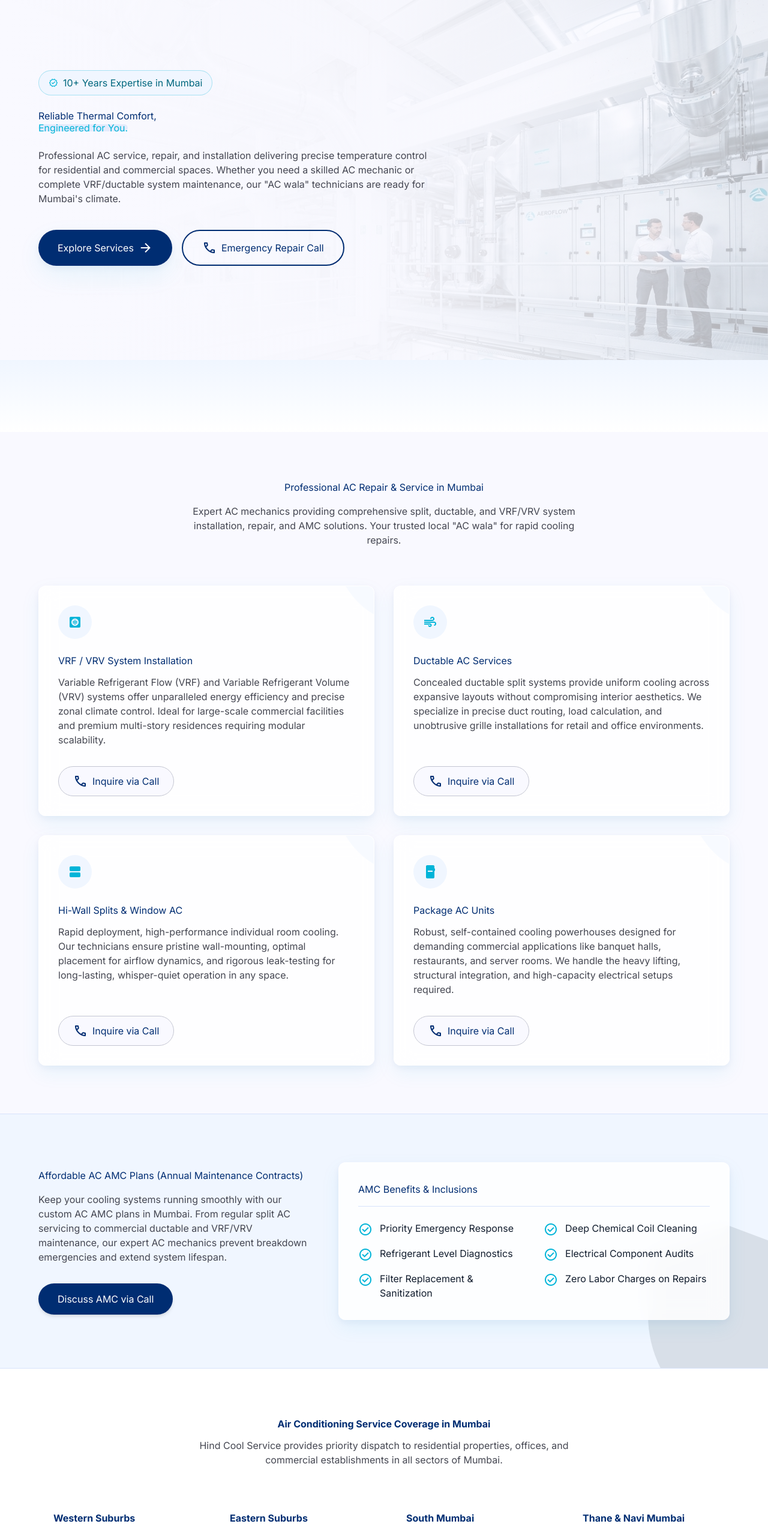
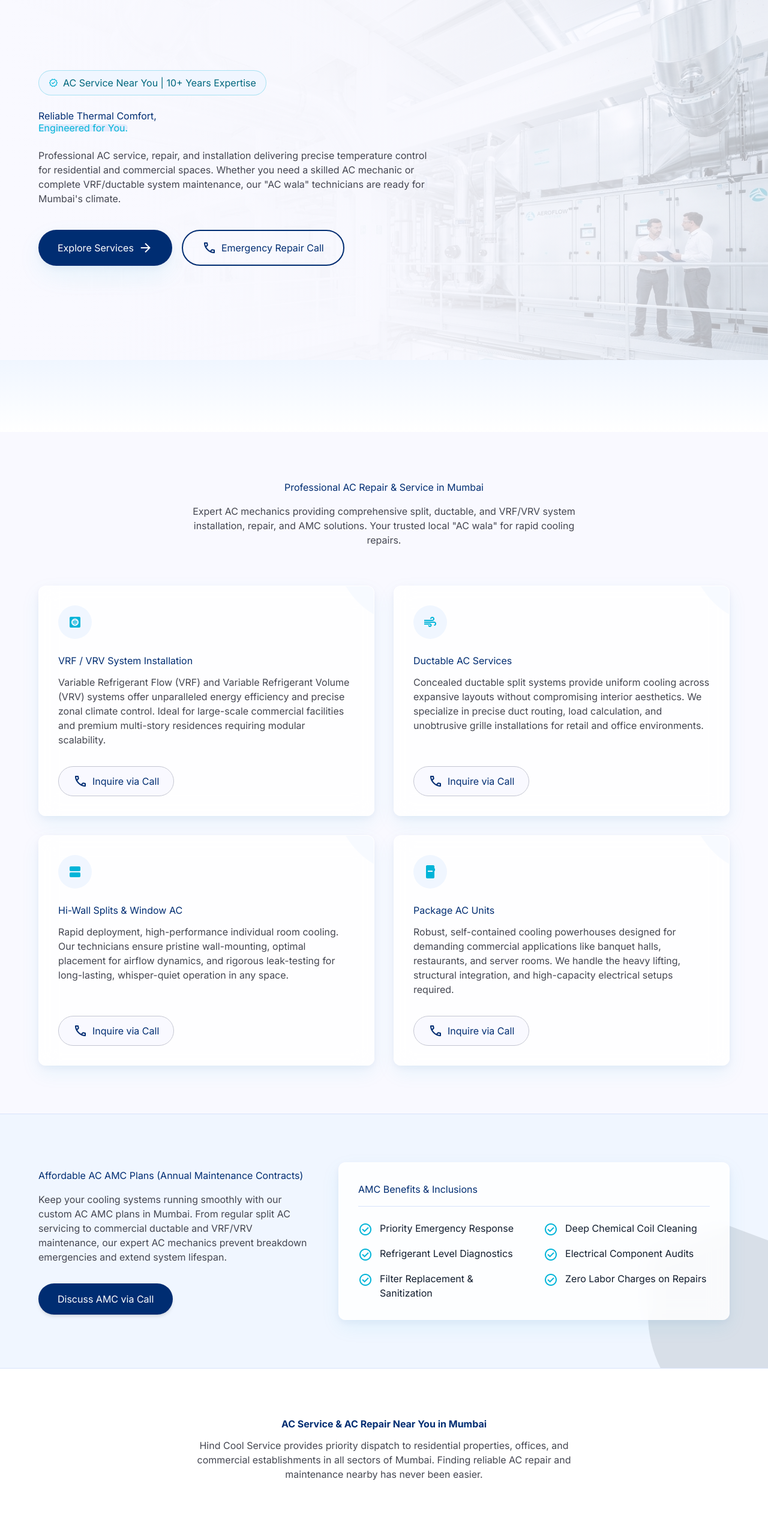
Before and after one commit to zaidtopsoluation/hind, a Next.js app: page / in a window 1280 px wide. Shown: the part 136-2681 px from the top of the page at 60% size. Built offline with nearby package versions, Linux system fonts and the light colour scheme.

Commit message:
seo: optimize for ac service near me and local search intent

```diff
--- a/app/layout.tsx
+++ b/app/layout.tsx
@@ -23,6 +23,9 @@ export const metadata: Metadata = {
     'AC wala Mumbai',
     'AC AMC Mumbai',
     'AC Installation Mumbai',
+    'AC service near me',
+    'AC repair near me',
+    'AC mechanic near me',
     'VRF Systems Mumbai',
     'Ductable AC Mumbai',
     'Split AC installation',
--- a/app/page.tsx
+++ b/app/page.tsx
@@ -136,7 +136,7 @@ export default function Home() {
               <span className="material-symbols-outlined text-arctic-cyan" style={{ fontSize: '16px' }}>
                 verified
               </span>
-              10+ Years Expertise in Mumbai
+              AC Service Near You | 10+ Years Expertise
             </div>
 
             <h1 className="font-display-lg-mobile text-display-lg-mobile md:font-display-lg md:text-display-lg text-deep-navy leading-tight">
@@ -288,10 +288,10 @@ export default function Home() {
         <div className="px-margin-mobile md:px-margin-desktop max-w-container-max mx-auto">
           <div className="text-center mb-12 max-w-2xl mx-auto flex flex-col gap-3">
             <h2 className="font-headline-lg text-headline-lg text-deep-navy font-bold">
-              Air Conditioning Service Coverage in Mumbai
+              AC Service &amp; AC Repair Near You in Mumbai
             </h2>
             <p className="font-body-md text-body-md text-on-surface-variant">
-              Hind Cool Service provides priority dispatch to residential properties, offices, and commercial establishments in all sectors of Mumbai.
+              Hind Cool Service provides priority dispatch to residential properties, offices, and commercial establishments in all sectors of Mumbai. Finding reliable AC repair and maintenance nearby has never been easier.
             </p>
           </div>
 
```
